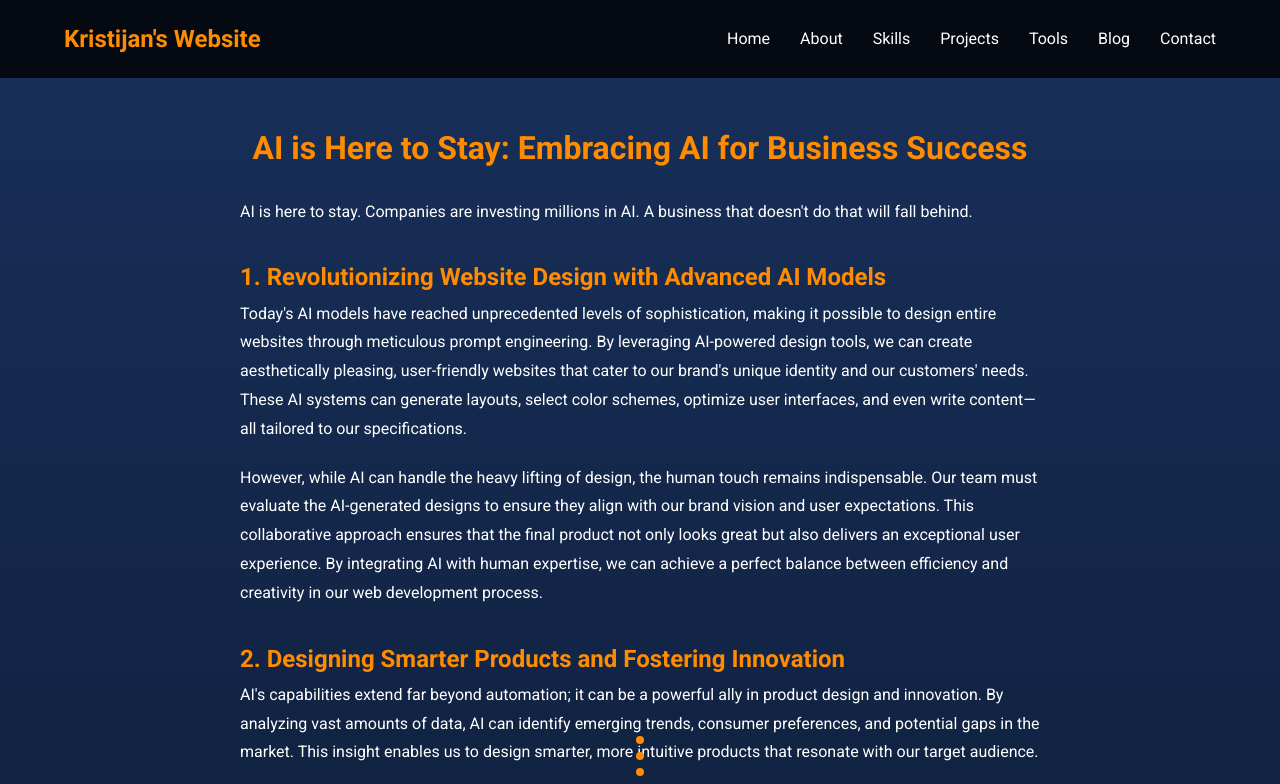
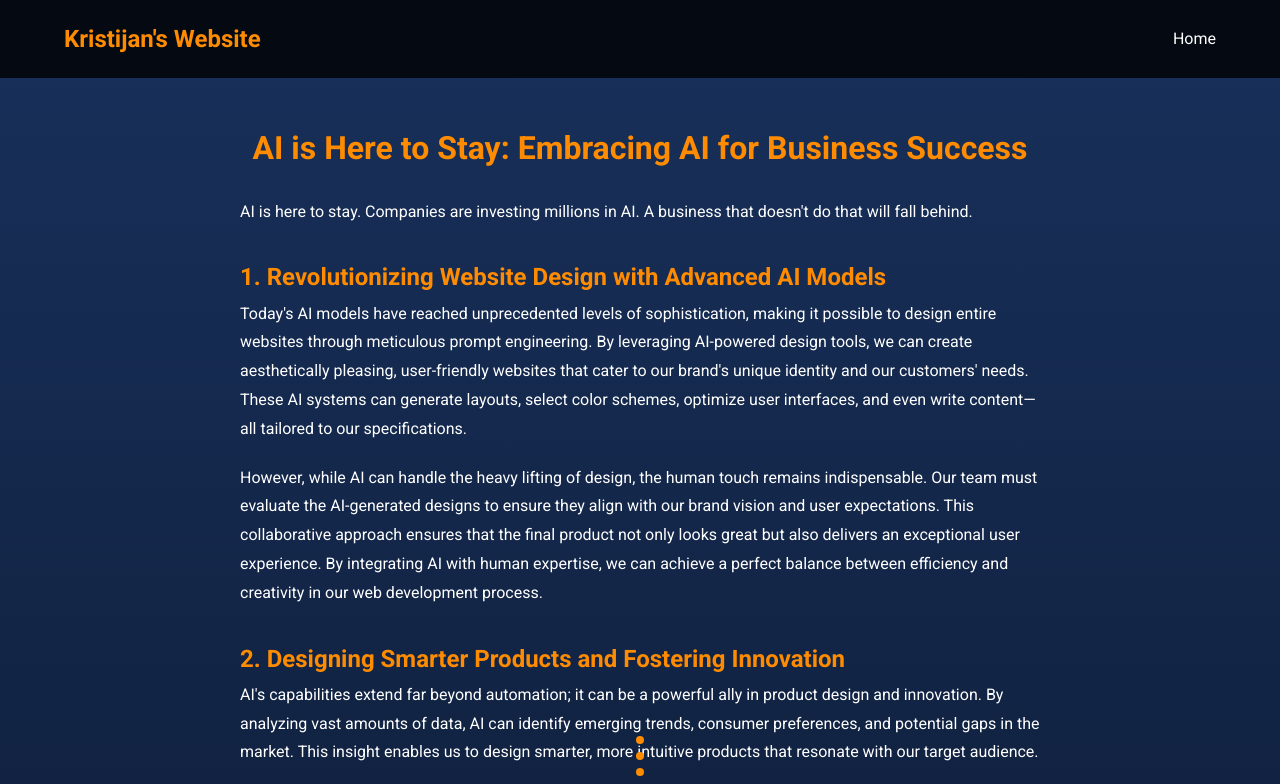
Before and after one commit to kriswebsite/website, a plain HTML site: page implementing-ai-in-your-business.html in a window 1280 px wide. Shown: the top 784 px of the page. Drawn offline with Linux system fonts and the light colour scheme.

Commit message:
Update implementing-ai-in-your-business.html

```diff
--- a/implementing-ai-in-your-business.html
+++ b/implementing-ai-in-your-business.html
@@ -44,13 +44,7 @@
         <div class="nav-container">
             <a href="index.html" class="nav-logo">Kristijan's Website</a>
             <ul class="nav-menu">
-                <li class="nav-item"><a href="index.html#home" class="nav-link">Home</a></li>
-                <li class="nav-item"><a href="index.html#about" class="nav-link">About</a></li>
-                <li class="nav-item"><a href="index.html#skills" class="nav-link">Skills</a></li>
-                <li class="nav-item"><a href="index.html#projects" class="nav-link">Projects</a></li>
-                <li class="nav-item"><a href="index.html#tools" class="nav-link">Tools</a></li>
-                <li class="nav-item"><a href="index.html#blog" class="nav-link">Blog</a></li>
-                <li class="nav-item"><a href="index.html#contact" class="nav-link">Contact</a></li>
+                <li class="nav-item"><a href="index.html" class="nav-link">Home</a></li>
             </ul>
             <div class="nav-toggle">
                 <i class="fas fa-bars"></i>
```
